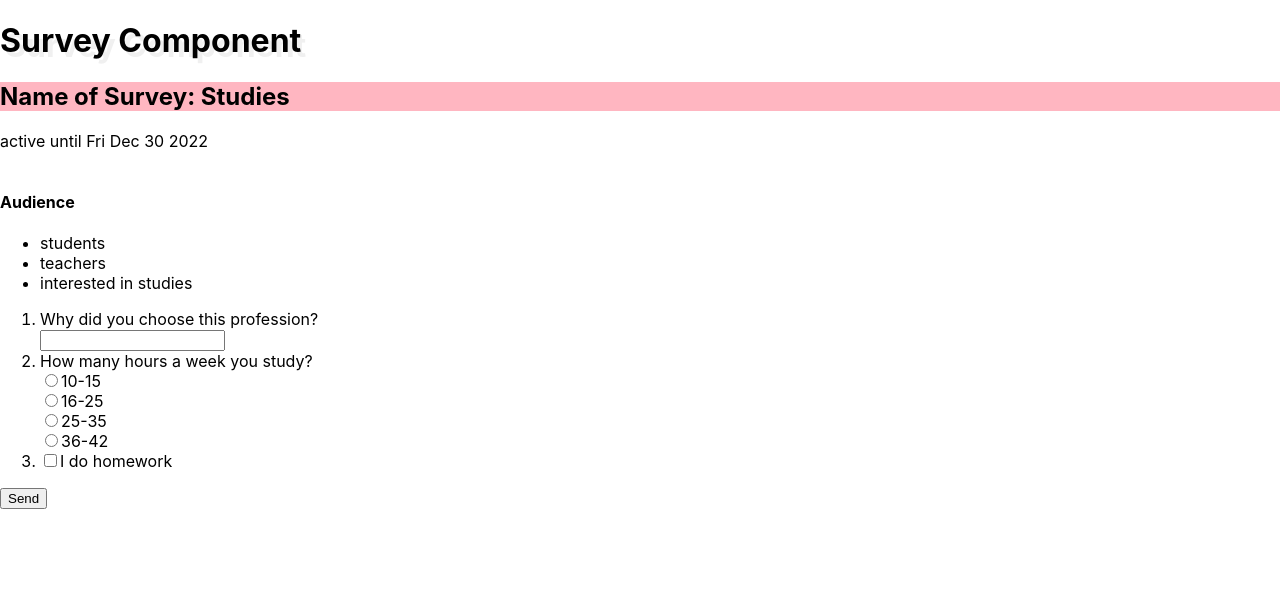
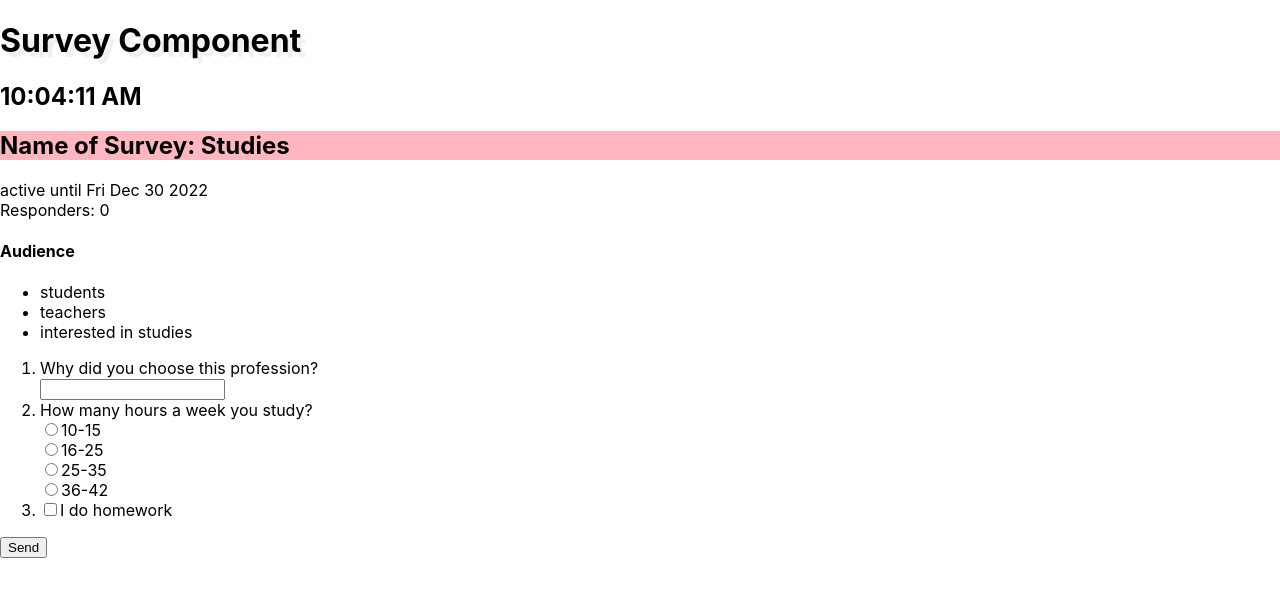
Before and after one commit to MiriamHavlin/react-course, a React (Create React App) app in the folder react-course/: page / in a window 1280 px wide. Shown: the top 596 px of the page. Built offline with nearby package versions, Linux system fonts and the light colour scheme.

Commit message:
6 - State Basics (incl. object)

```diff
--- a/react-course/src/App.js
+++ b/react-course/src/App.js
@@ -22,8 +22,8 @@ function App() {
   }];
   return (
     <>
-      <Survey name="Studies" questions={questions} lastDate={new Date(2022, 11, 30)} answers={0} />
-      {/* <Survey name="Elections 2022" lastDate={new Date(2026, 6, 24)} answers={3000} />
+      <Survey name="Studies" questions={questions} lastDate={new Date(2022, 11, 30)} responders={0} />
+      {/* <Survey name="Elections 2022" lastDate={new Date(2026, 6, 24)} responders={3000} />
       <Survey name="Elections 2022" /> */}
     </>
   );
--- a/react-course/src/components/Survey.js
+++ b/react-course/src/components/Survey.js
@@ -1,19 +1,53 @@
 import './Survey.css';
-import QuestionTypes from '../enums/QuestionType';
+import SurveyQuestion from './SurveyQuestion';
+import { useState } from 'react';
 
 function Survey(props) {
-    const { name, lastDate, answers } = props;
+    let { name, lastDate, responders } = props;
+    // const [numResponses, setNumResponses] = useState(responders);
+    // const [isFilled, setIsFilled] = useState(false);
+    const [currentTime, setCurrentTime] = useState(new Date().toLocaleTimeString());
+    const [surveyData, setSurveyData] = useState({
+        numResponses: responders,
+        isFilled: false
+    });
     const inactiveStyle = { color: 'red', fontWeight: 750 }
     const audience = ["students", "teachers", "interested in studies"];
+
+    function SendResponse(e) {
+        alert(surveyData.numResponses);
+        //state - 1
+        // setIsFilled(true)
+        // setNumResponses(prevNumResponses => prevNumResponses + 1);
+        //state - 2
+        // setSurveyData(sd => {
+        //     sd.isFilled = true;
+        //     sd.numResponses++;
+        //     return sd;
+        // })
+        //state - 3
+        const sd = { ...surveyData };
+        sd.isFilled = true;
+        sd.numResponses++;
+        setSurveyData(sd);
+    }
+
+    function tick() {
+        setCurrentTime(new Date().toLocaleTimeString());
+    }
+    setInterval(tick, 1000);
+
     return (
         <div>
             <h1>Survey Component</h1>
+            <h2>{currentTime}</h2>
             <h2 className='nice' >Name of Survey: {name}</h2>
             {lastDate >= new Date() ?
                 <span>active until {lastDate.toDateString()}</span> :
                 <span style={inactiveStyle}>the survey is inactive</span>}
             <br />
-            {answers >= 3000 && <span style={{ backgroundColor: "yellow" }}>Popular Survey!</span>}
+            <span>Responders: {surveyData.numResponses}</span>
+            {responders >= 3000 && <span style={{ backgroundColor: "yellow" }}>Popular Survey!</span>}
             <br />
             <h4>Audience</h4>
             <ul>
@@ -25,21 +59,15 @@ function Survey(props) {
             <ol>
                 {props.questions.map((q, index) =>
                     <li key={index}>
-                        {q.type === QuestionTypes.YesNo && <input type="checkbox" />}
-                        {q.questionText}<br />
-                        {q.type === QuestionTypes.Text ? <input />
-                            : (q.type === QuestionTypes.Choice &&
-                                q.options.map((opt, ind) => <div key={ind + opt}>
-                                    <input id={ind + opt} type="radio" name={index} />
-                                    <label htmlFor={ind + opt}>{opt}</label>
-                                </div>))}
+                        <SurveyQuestion index={index} question={q} />
                     </li>
                 )}
             </ol>
-            <button onClick={(e) => console.log('Thank You!!!')}>Send</button>
-        </div>
+            <button type="button" onClick={SendResponse}>Send</button>
+            {surveyData.isFilled && <p>Thank you for responding to this survey!</p>}
+        </div >
     );
 }
-Survey.defaultProps = { answers: 0, lastDate: new Date() }
+Survey.defaultProps = { responders: 0, lastDate: new Date() }
 
 export default Survey;
--- /dev/null
+++ b/react-course/src/components/SurveyQuestion.js
@@ -0,0 +1,17 @@
+import QuestionTypes from '../enums/QuestionType';
+
+function SurveyQuestion(props) {
+    const { question, index } = props;
+    return (<>
+        {question.type === QuestionTypes.YesNo && <input type="checkbox" />}
+        {question.questionText}<br />
+        {question.type === QuestionTypes.Text ? <input />
+            : (question.type === QuestionTypes.Choice &&
+                question.options.map((opt, ind) => <div key={ind + opt}>
+                    <input id={ind + opt} type="radio" name={index} />
+                    <label htmlFor={ind + opt}>{opt}</label>
+                </div>))}
+    </>);
+}
+
+export default SurveyQuestion;
```
